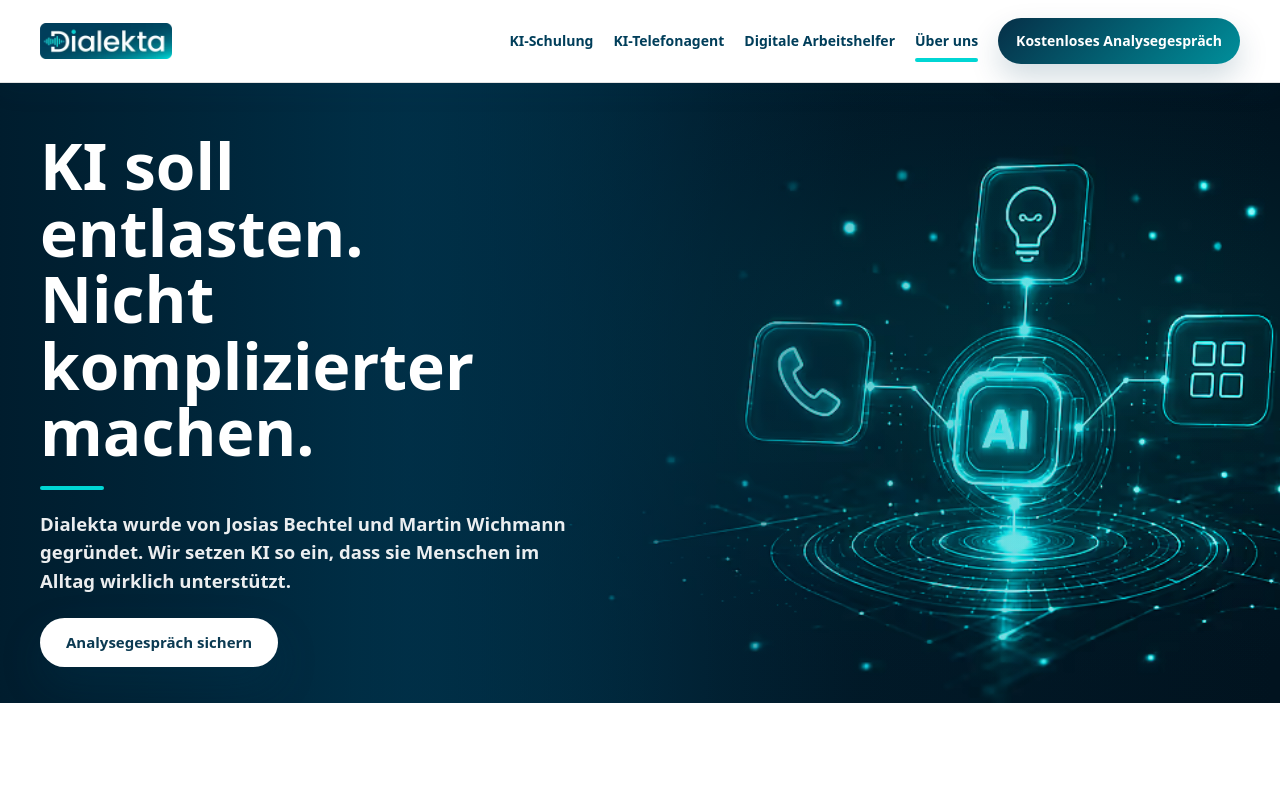
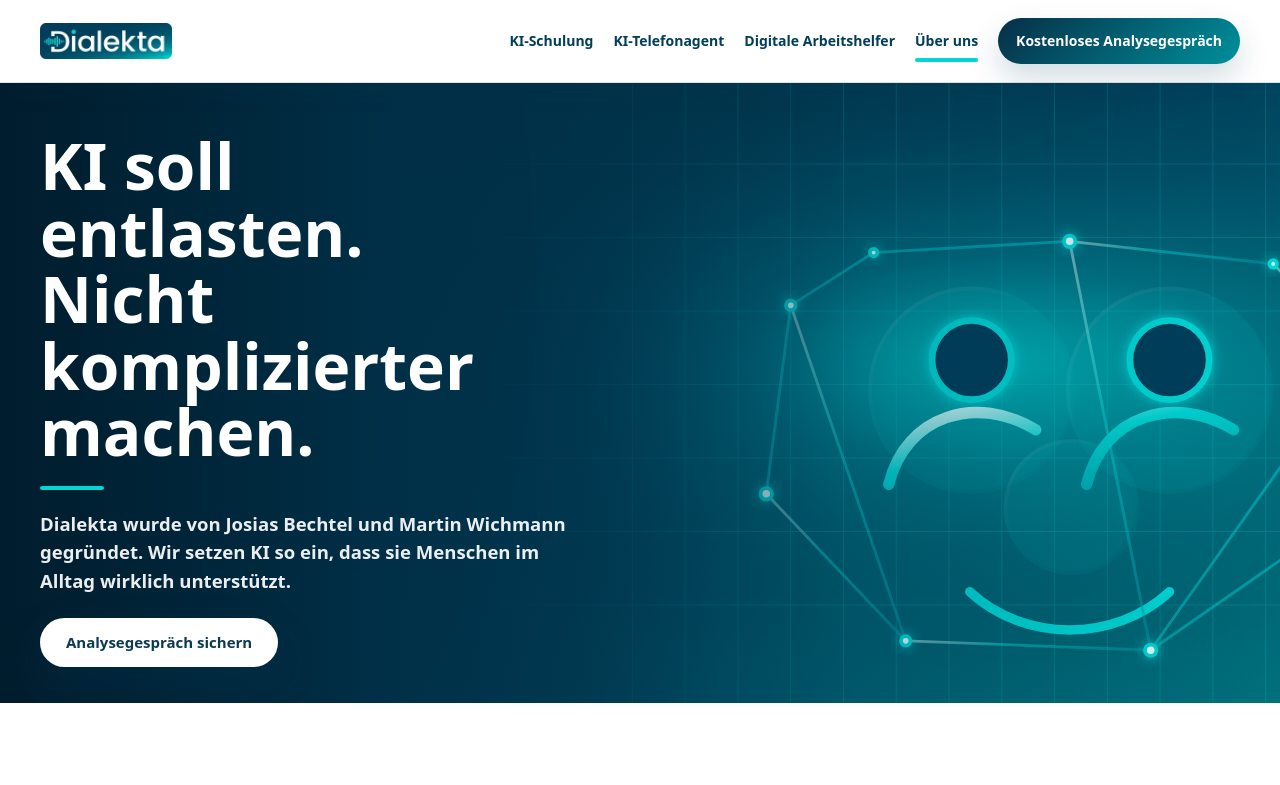
Before and after one commit to josiasbechtel/dialekta-webseite, a Next.js app: page /ueber-uns in a window 1280 px wide. Shown: the top 785 px of the page. Built offline with nearby package versions, Linux system fonts and the light colour scheme.

Commit message:
Use dedicated about hero visual

```diff
--- a/app/ueber-uns/page.tsx
+++ b/app/ueber-uns/page.tsx
@@ -6,7 +6,7 @@ import { steps, values } from '@/lib/site'
 export default function UeberUnsPage() {
   return (
     <PageFrame pageClass="page-ueber-uns">
-      <Hero visual="about" image="/assets/img/hero-home-v3.svg?v=20260609-about" title={<>KI soll entlasten.<br />Nicht komplizierter machen.</>} lead="Dialekta wurde von Josias Bechtel und Martin Wichmann gegründet. Wir setzen KI so ein, dass sie Menschen im Alltag wirklich unterstützt." actions={[{ href: '/analysegespraech', label: 'Analysegespräch sichern' }]} />
+      <Hero visual="about" image="/assets/img/hero-ueber-uns-v3.svg?v=20260609-about-team" title={<>KI soll entlasten.<br />Nicht komplizierter machen.</>} lead="Dialekta wurde von Josias Bechtel und Martin Wichmann gegründet. Wir setzen KI so ein, dass sie Menschen im Alltag wirklich unterstützt." actions={[{ href: '/analysegespraech', label: 'Analysegespräch sichern' }]} />
       <section className="section"><div className="container"><SectionHead title="Persönlich, verständlich und mit klarem Nutzen." /><div className="grid grid-4">{values.map(([title, text, icon]) => <Card icon={icon} key={title} title={title} text={text} />)}</div></div></section>
       <section className="section section-muted"><div className="container"><SectionHead title="So arbeiten wir zusammen." /><div className="steps">{steps.map(([title, text]) => <article className="step" key={title}><h3>{title}</h3><p>{text}</p></article>)}</div><p style={{ textAlign: 'center', marginTop: 34 }}><Link className="btn btn-gradient" href="/analysegespraech">Kostenloses Analysegespräch sichern</Link></p></div></section>
     </PageFrame>
```
